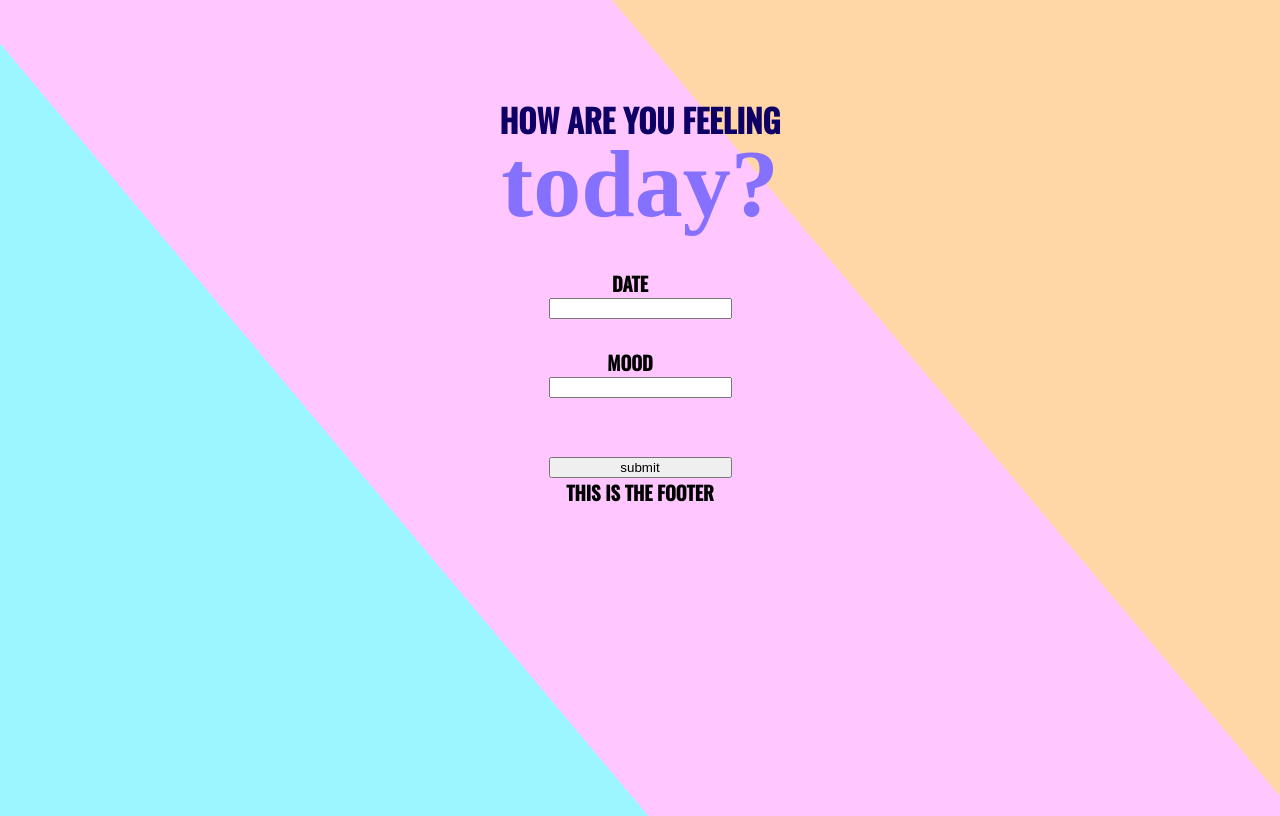
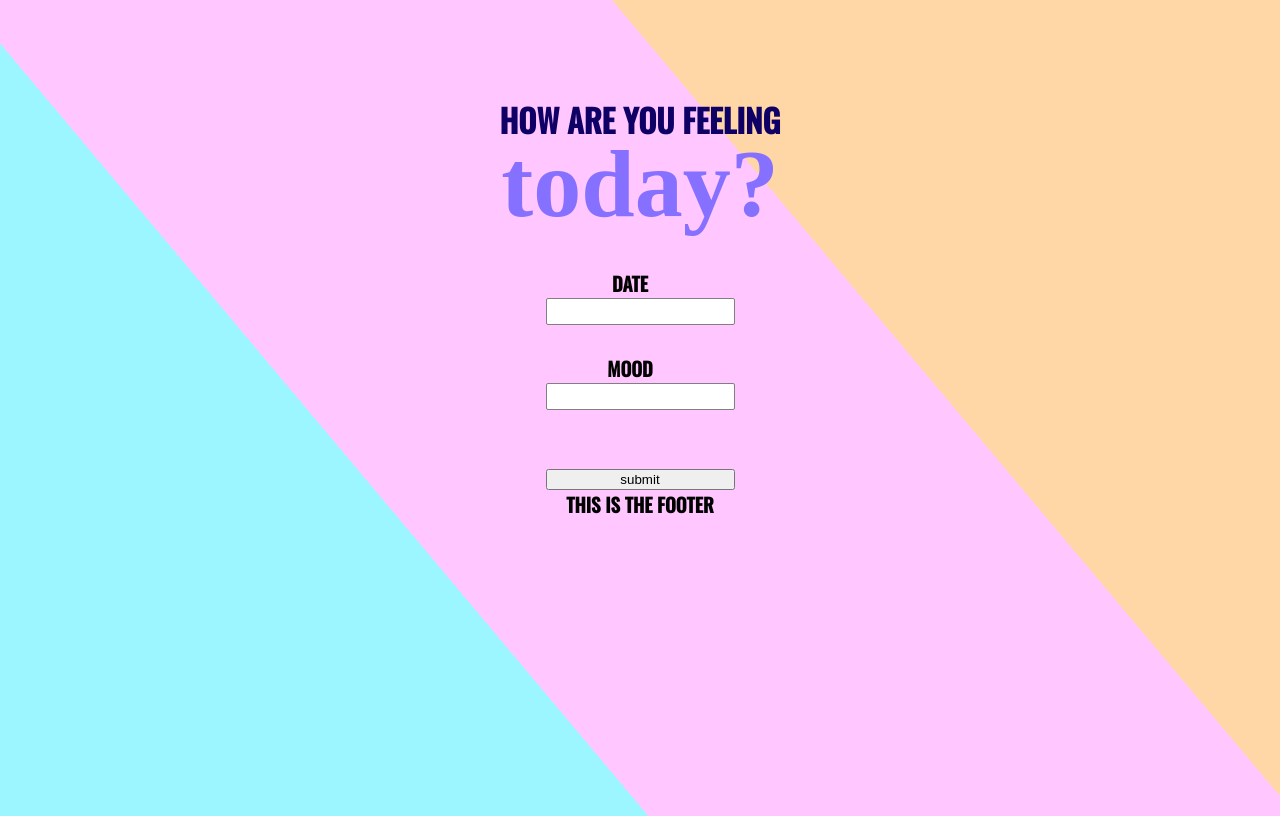
Before and after one commit to katarzyna-kw/daily-check, a React (Create React App) app: page / in a window 1280 px wide. Built offline with nearby package versions, Linux system fonts and the light colour scheme; a web font is replaced by a local one.

Commit message:
style form input

```diff
--- a/src/App.css
+++ b/src/App.css
@@ -40,6 +40,10 @@
 }
 .form input {
   padding-left: 0;
+  border-radius: 2px;
+  padding: 5px;
+  border: 1px solid gray;
+
 }
 
 .label {
```
